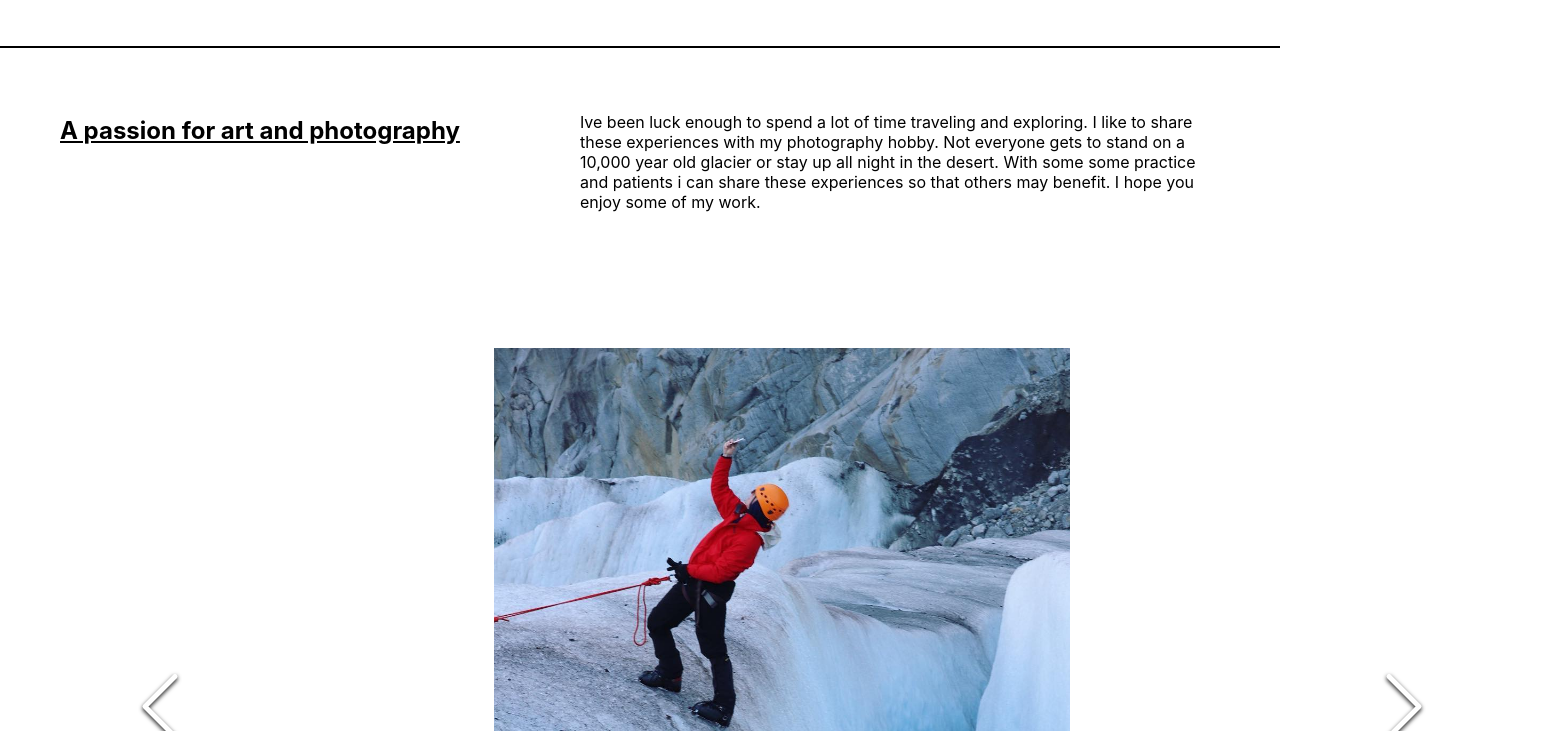
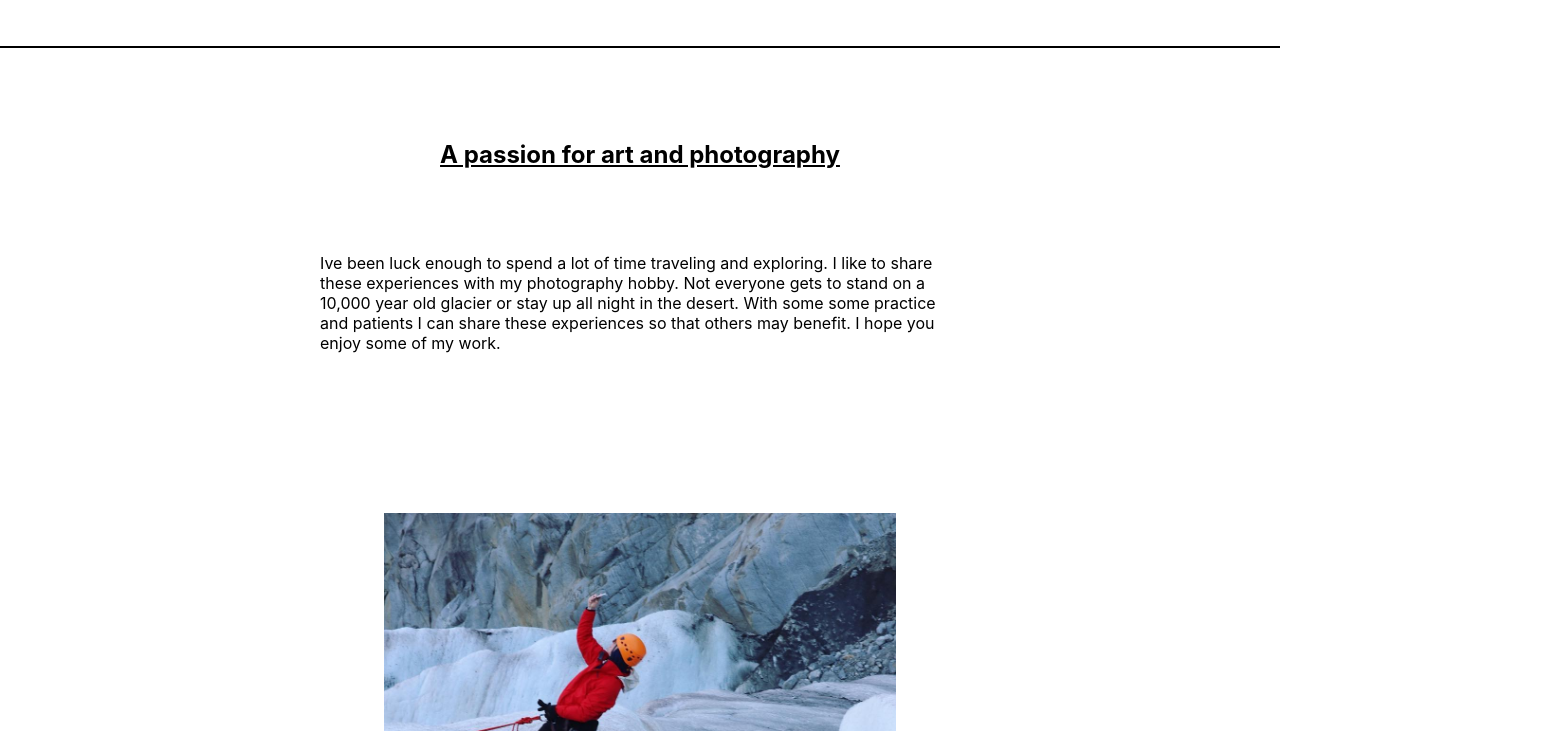
Before and after one commit to NightTrek/Portfolio-Website, a React (Create React App) app in the folder react-portfolio-frontend/: page / in a window 1280 px wide. Shown: the part 1045-1776 px from the top of the page, 1564 px wide, since content can reach past the window. Built offline with nearby package versions, Linux system fonts and the light colour scheme.

Commit message:
fixing bugs and wording. sized the photo gallery to fit my images better.

```diff
--- a/react-portfolio-frontend/src/containers/HomePage/HomePage.jsx
+++ b/react-portfolio-frontend/src/containers/HomePage/HomePage.jsx
@@ -32,7 +32,7 @@ class HomePage extends Component {
                                         projectName={"FlowerPatch"} porjectText={"Flowerpatch is a peaceful Ethereum indie game about farming cannabis."}
                                         buttonLink={"https://flowerpatch.app/game"} buttonTxt={"Try it now"}/>
                     <PortfolioComponent projectURL={"https://tonedef00.github.io/Word-guess-game/"} imgsrc={WordGuessGame} imgalt={"Word guess game"}
-                                        projectName={"Word Guess Game"} porjectText={"A simple vanilla javascript game where the goal is to guess the wordg"}
+                                        projectName={"Word Guess Game"} porjectText={"My first JS project. A simple vanilla javascript game where the goal is to guess the word"}
                                         buttonLink={"https://github.com/ToneDef00/Word-guess-game"} buttonTxt={"Github"}/>
                     <PortfolioComponent projectURL={"https://tonedef00.github.io/Climate-Feel-App/"} imgsrc={ClimateFeel} imgalt={"Climate Feel"}
                                         projectName={"Climate Feel"} porjectText={"A website showing you real weather data over the past 20 years"}
--- a/react-portfolio-frontend/src/containers/imageGallery/ImageGallery.jsx
+++ b/react-portfolio-frontend/src/containers/imageGallery/ImageGallery.jsx
@@ -43,12 +43,16 @@ const images = [
         thumbnail: M,
     },
     {
+        original: b,
+        thumbnail: B,
+    },
+    {
+        original: j,
+        thumbnail: J,
+    },
+    {
         original: a,
         thumbnail: A,
-    },
-    {
-        original: b,
-        thumbnail: B,
     },
     {
         original: c,
@@ -78,10 +82,7 @@ const images = [
         original: i,
         thumbnail: I,
     },
-    {
-        original: j,
-        thumbnail: J,
-    },
+
     {
         original: k,
         thumbnail: K,
@@ -101,22 +102,20 @@ class Gallery extends Component {
     render() {
         return (
             <div className={"flexColumn galleryPage"}>
-                <div className={"flexRow"}>
-                    <div>
+
+                    <div className={"galleryCenter"}>
                         <h2 className={"galleryHeader"}> A passion for art and photography</h2>
                     </div>
-                    <div className={"whyIDoPhotos"}>
+                    <div className={"whyIDoPhotos galleryCenter"}>
                         <p>
                             Ive been luck enough to spend a lot of time traveling and exploring. I like to share these experiences with my photography hobby.
                             Not everyone gets to stand on a 10,000 year old glacier or stay up all night in the desert. With some some practice and patients
-                            i can share these experiences so that others may benefit. I hope you enjoy some of my work.
+                            I can share these experiences so that others may benefit. I hope you enjoy some of my work.
                         </p>
                     </div>
-                </div>
-                <div className={"galleryCenter"} id={"photogallery"}>
-                    <div className={"galleryContainer"}>
+
+                <div className={"galleryContainer"} id={"photogallery"}>
                         <ImageGallery items={images}/>
-                    </div>
                 </div>
             </div>
         );
--- a/react-portfolio-frontend/src/containers/imageGallery/style.css
+++ b/react-portfolio-frontend/src/containers/imageGallery/style.css
@@ -14,6 +14,7 @@
 
 .galleryCenter{
     margin:0 auto;
+    padding:24px;
 }
 
 .galleryContainer{
@@ -29,4 +30,15 @@
     .galleryContainer{
         margin:24px;
     }
+
 }
+
+@media only screen and (min-width: 1000px){
+    .image-gallery-image{
+        height:calc(100vh - 160px);
+    }
+
+}
+/*img {*/
+/*    height:300px;*/
+/*}*/
```
